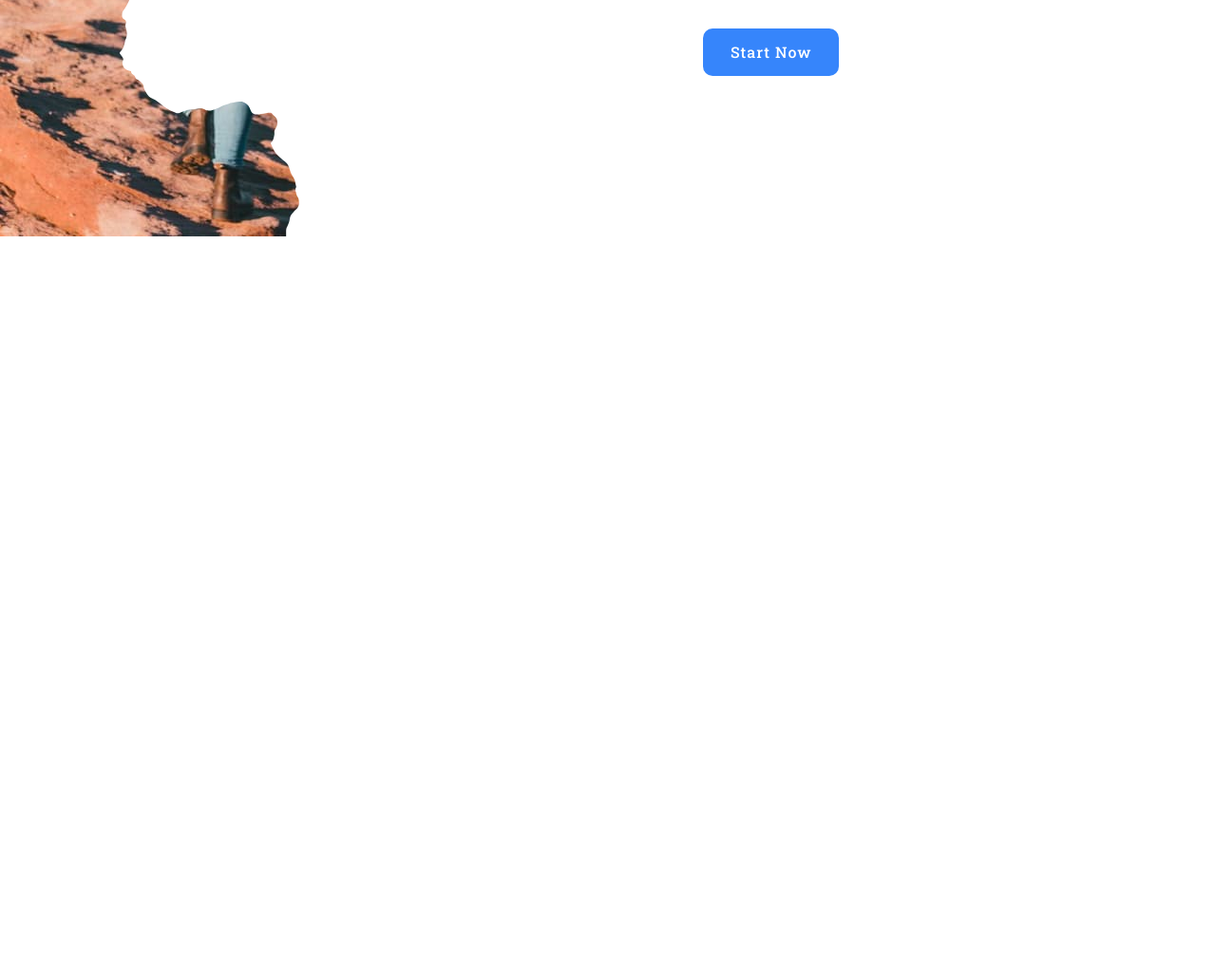
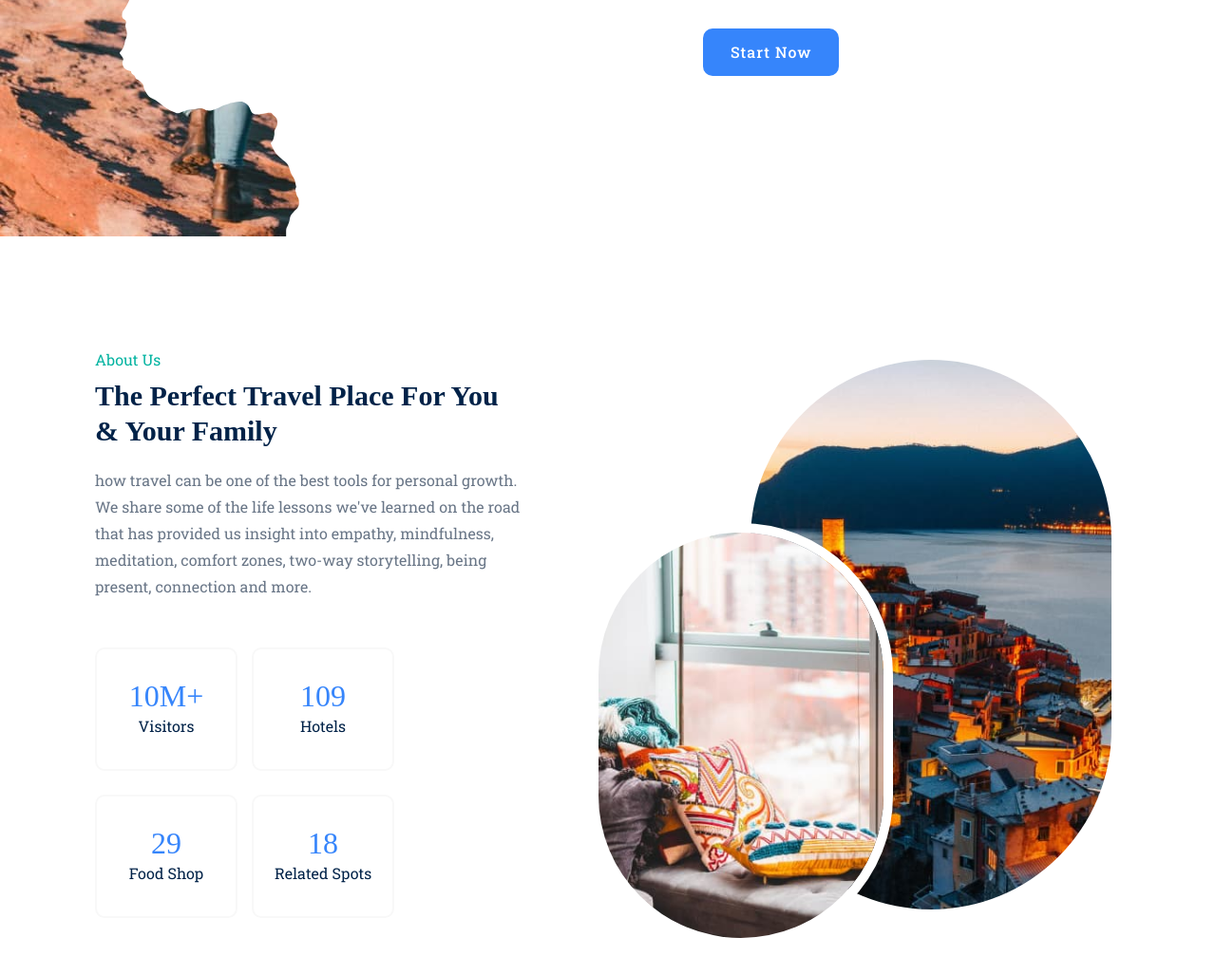
Before and after one commit to lordponchik/ex.Tripgoal, a website built with Parcel: page src/index.html in a window 1280 px wide. Shown: the part 3091-4118 px from the top of the page at 95% size. Before the commit the page ends 3340 px from the top, so only its background shows below. Built offline with nearby package versions, Linux system fonts and the light colour scheme; files whose address does not match are found by name; a web font is replaced by a local one.

Commit message:
add mob-tab version for section .perfect-place

```diff
--- a/src/index.html
+++ b/src/index.html
@@ -378,7 +378,6 @@
           </div>
         </div>
       </section>
-      <!--
       <section class="perfect-place">
         <div class="container perfect-place__container">
           <div class="perfect-place__description">
@@ -414,7 +413,7 @@
             </ul>
           </div>
           <div class="perfect-place__wrapper">
-            <div class="perfect-place__thumb">
+            <div class="perfect-place__thumb perfect-place__thumb--city">
               <img
                 src="./image/perfect-travel-place/city.jpg"
                 alt=""
@@ -431,6 +430,7 @@
           </div>
         </div>
       </section>
+      <!--
       <section class="testimonials">
         <div class="container testimonials__container">
           <div class="testimonials__description">
--- a/src/scss/layout/_perfect-place.scss
+++ b/src/scss/layout/_perfect-place.scss
@@ -1,12 +1,16 @@
 .perfect-place__container {
-  display: flex;
-  justify-content: space-between;
-  align-items: center;
   padding-top: 120px;
   padding-bottom: 120px;
+  @media screen and (min-width: 768px) {
+    display: flex;
+    justify-content: space-between;
+    align-items: center;
+  }
 }
 .perfect-place__description {
-  width: 450px;
+  @media screen and (min-width: 768px) {
+    width: 450px;
+  }
 }
 .perfect-place__subtitle {
   margin-bottom: 10px;
@@ -35,10 +39,13 @@
   &:not(:last-child) {
     margin-bottom: 25px;
   }
+  @media screen and (max-width: 767px) {
+    justify-content: center;
+  }
 }
 .statistics__item {
-  min-width: 150px;
-  max-width: 150px;
+  min-width: 120px;
+  max-width: 120px;
   min-height: 130px;
   padding: 15px;
   display: flex;
@@ -48,6 +55,11 @@
 
   border: 2px solid $secondary-background-color;
   border-radius: 10px;
+
+  @media screen and (min-width: 768px) {
+    min-width: 150px;
+    max-width: 150px;
+  }
 }
 .statistics__value {
   font-family: $secondary-font-title;
@@ -57,25 +69,44 @@
   color: $primary-accent-color;
 }
 .statistics__title {
-  font-size: 16px;
+  font-size: 13px;
   font-weight: 400;
 
   color: $header-color;
+
+  @media screen and (min-width: 768px) {
+    font-size: 16px;
+  }
 }
 .perfect-place__wrapper {
   position: relative;
 }
 .perfect-place__thumb {
-  width: 400px;
-
   border: 10px solid $primary-background-color;
   border-radius: 570px;
   overflow: hidden;
 
   &--room {
+    display: none;
+
     position: absolute;
     left: -40%;
     bottom: -5%;
     width: 320px;
+
+    @media screen and (min-width: 1280px) {
+      display: block;
+    }
+  }
+
+  &--city {
+    display: none;
+
+    @media screen and (min-width: 768px) {
+      display: block;
+    }
+    @media screen and (min-width: 1280px) {
+      width: 400px;
+    }
   }
 }
```
